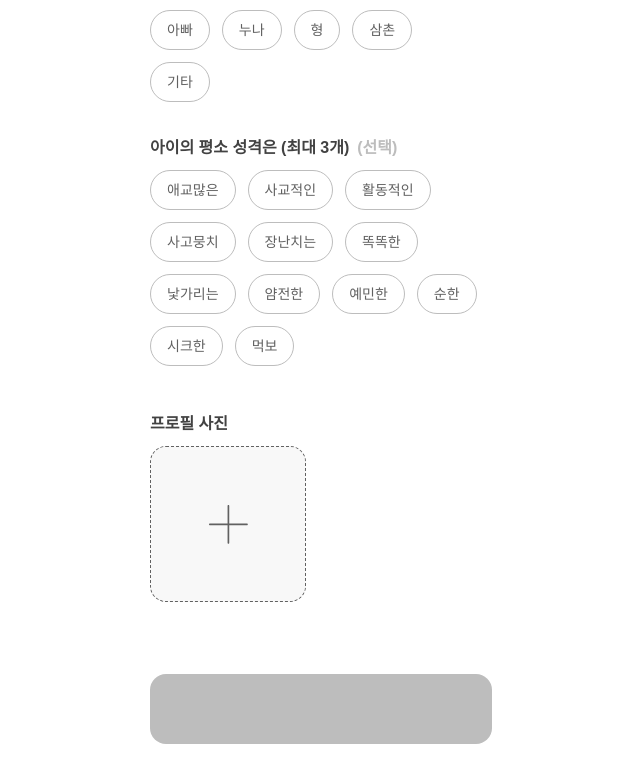
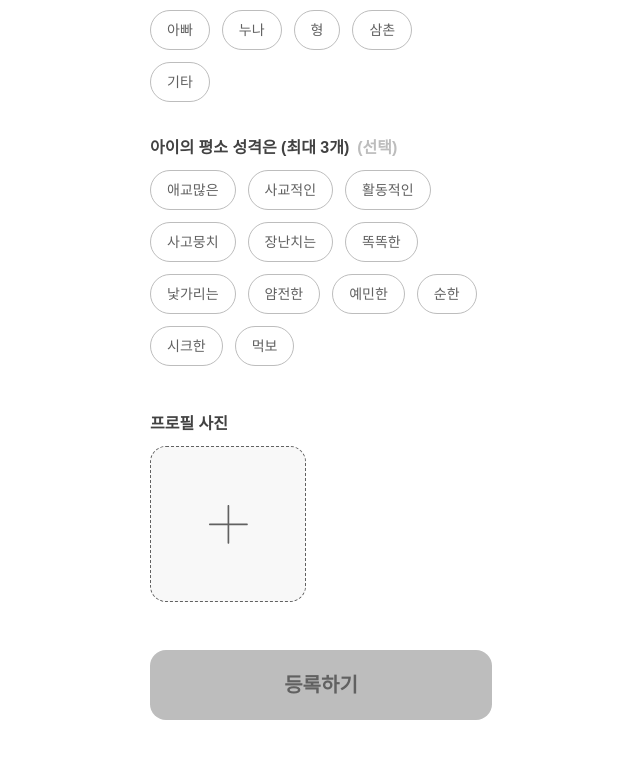
Before and after one commit to rainbow-letter/rainbow-letter-frontend, a React (Create React App) app: page /my-pets/register in a window 1280 px wide. Shown: the part 566-1349 px from the top of the page, without its empty margins (319-959 px from the left). After the commit the page ends 1326 px from the top, so only its background shows below. Built offline with nearby package versions, Linux system fonts and the light colour scheme.

Commit message:
style: 버튼 여백 수정

```diff
--- a/src/components/PetRegistrationForm/index.jsx
+++ b/src/components/PetRegistrationForm/index.jsx
@@ -65,12 +65,10 @@ function PetRegistrationForm() {
       <RoleForPetSection />
       <PetPersonalitiesSection />
       <PetImageSection />
-      <section className="pt-12">
-        <Button
-          disabled={!isAllMandatoryDataFilled}
-          value="등록하기"
-          onClick={handleSubmit}
-        />
+      <section className="pt-6">
+        <Button disabled={!isAllMandatoryDataFilled} onClick={handleSubmit}>
+          <span>등록하기</span>
+        </Button>
       </section>
     </div>
   );
```
